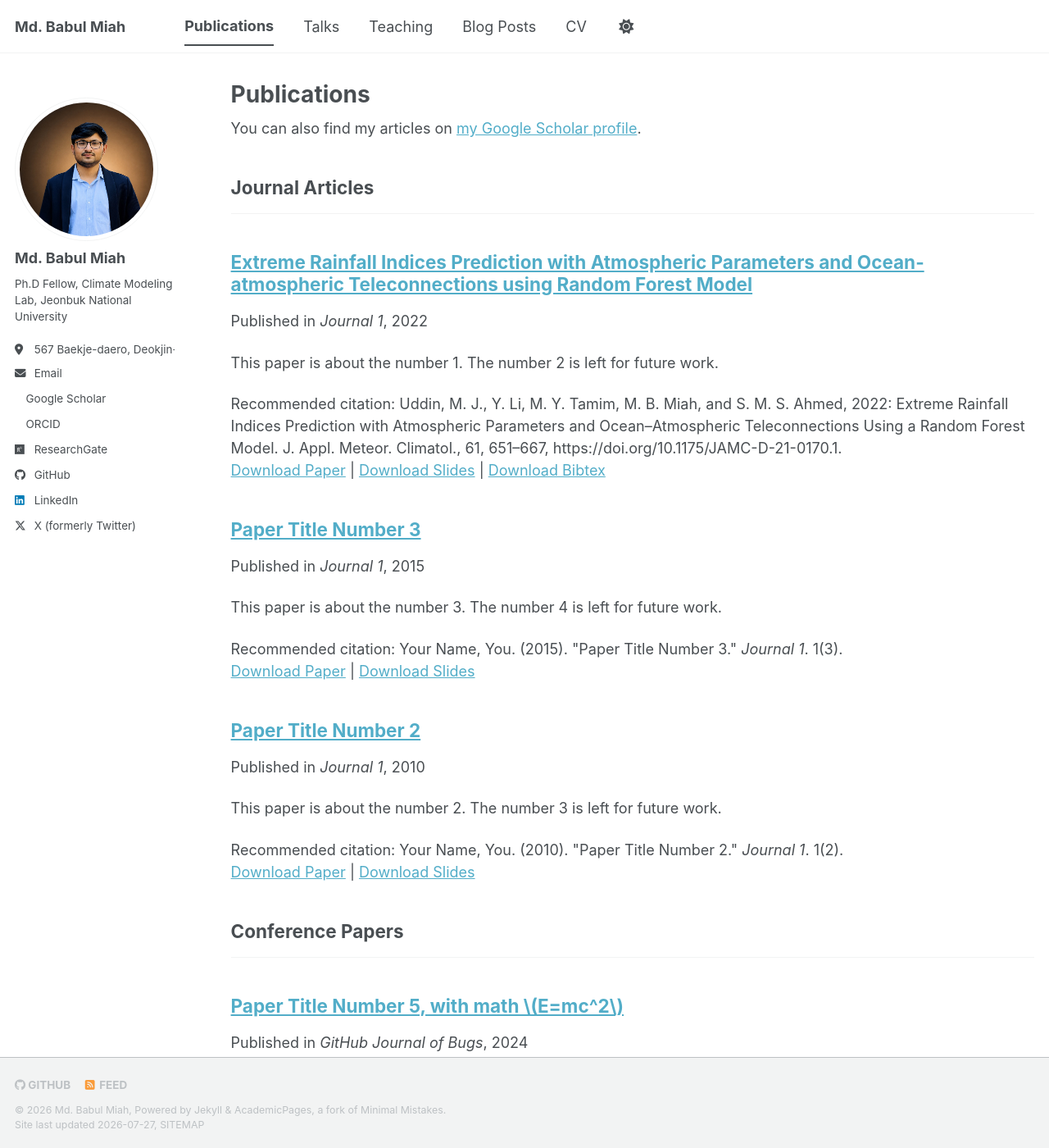
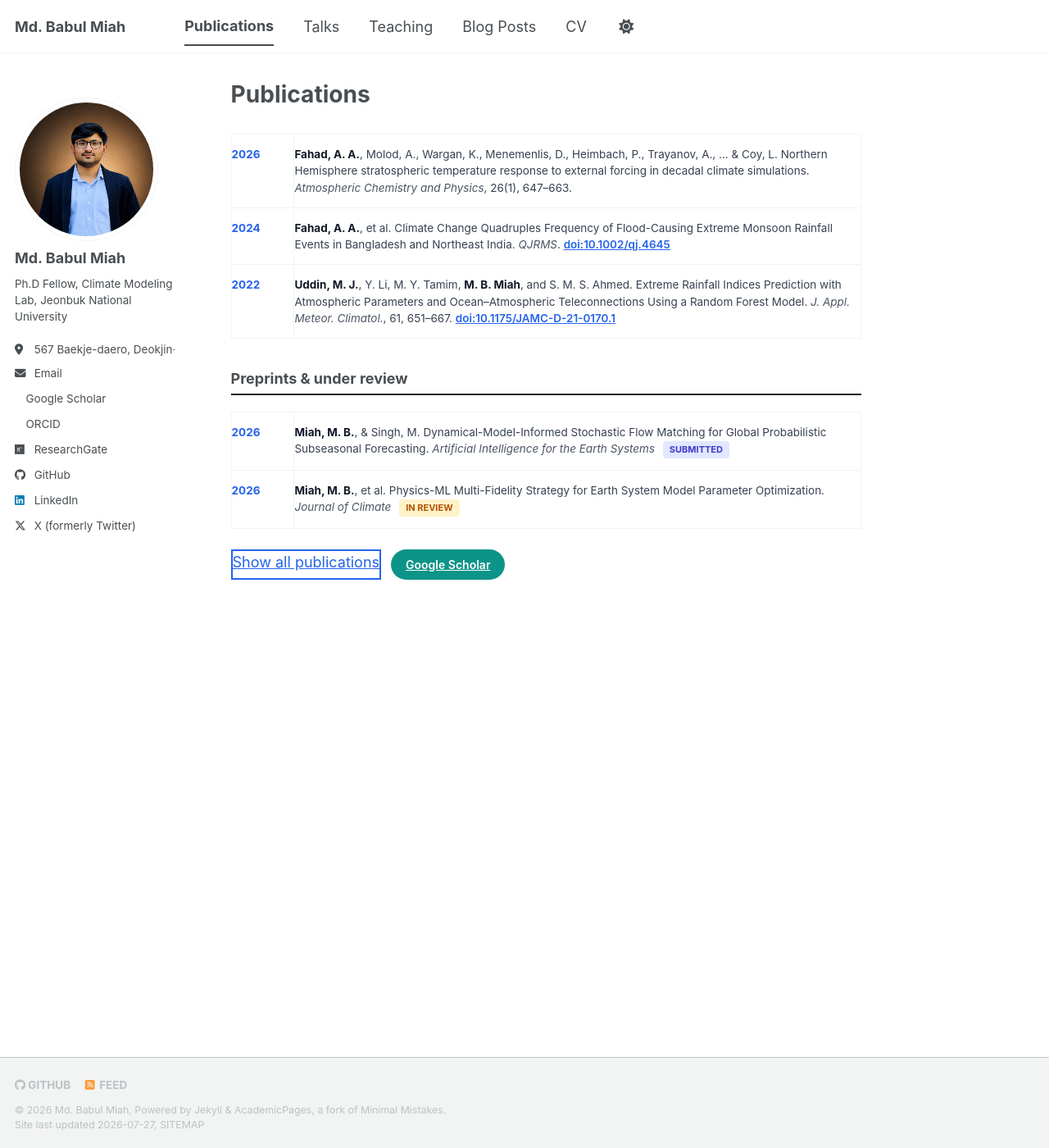
Before and after one commit to mbm-phd/mbm-phd.github.io, a Jekyll site: the page built from _pages/publications.html, in a window 1280 px wide and 1400 px high. Shown: the whole window at 82% size. Built offline with Jekyll 4.4.1, drawn with Linux system fonts in a browser that asks for light colours; a style sheet for code colours, icons or effects is not loaded; some of the changed text lies outside the part shown.

Commit message:
Update publications.html

```diff
--- a/_pages/publications.html
+++ b/_pages/publications.html
@@ -1,33 +1,134 @@
 ---
-layout: archive
+layout: single
 title: "Publications"
 permalink: /publications/
 author_profile: true
 ---
 
-{% if site.author.googlescholar %}
-  <div class="wordwrap">You can also find my articles on <a href="{{site.author.googlescholar}}">my Google Scholar profile</a>.</div>
-{% endif %}
+<style>
+  .pub-table {
+    width: 100%;
+    border-collapse: collapse;
+    margin-top: 20px;
+    font-family: inherit;
+  }
+  .pub-row {
+    border-bottom: 1px solid #e5e7eb;
+  }
+  .pub-year {
+    width: 10%;
+    vertical-align: top;
+    padding: 14px 10px 14px 0;
+    font-weight: 700;
+    color: #2563eb;
+  }
+  .pub-details {
+    width: 90%;
+    vertical-align: top;
+    padding: 14px 0;
+    line-height: 1.5;
+    color: #374151;
+  }
+  .pub-details strong {
+    color: #111827;
+  }
+  .pub-title {
+    color: #1f2937;
+  }
+  .pub-journal {
+    font-style: italic;
+    color: #4b5563;
+  }
+  .doi-link {
+    color: #2563eb;
+    font-weight: 600;
+    text-decoration: none;
+  }
+  .doi-link:hover {
+    text-decoration: underline;
+  }
+  .badge {
+    display: inline-block;
+    padding: 2px 8px;
+    font-size: 11px;
+    font-weight: 700;
+    border-radius: 4px;
+    text-transform: uppercase;
+    margin-left: 6px;
+  }
+  .badge-submitted { background-color: #e0e7ff; color: #4338ca; }
+  .badge-review { background-color: #fef3c7; color: #b45309; }
+  .badge-preprint { background-color: #f3e8ff; color: #6b21a8; }
 
-{% include base_path %}
+  .btn-container {
+    margin-top: 25px;
+    display: flex;
+    gap: 12px;
+  }
+  .pub-btn {
+    padding: 8px 18px;
+    border-radius: 20px;
+    font-size: 14px;
+    font-weight: 600;
+    text-decoration: none;
+    display: inline-block;
+  }
+  .btn-outline {
+    border: 2px solid #2563eb;
+    color: #2563eb;
+  }
+  .btn-solid {
+    background-color: #0d9488;
+    color: white;
+  }
+  .section-heading {
+    margin-top: 35px;
+    font-size: 18px;
+    font-weight: 700;
+    border-bottom: 2px solid #111827;
+    padding-bottom: 5px;
+  }
+</style>
 
-<!-- New style rendering if publication categories are defined -->
-{% if site.publication_category %}
-  {% for category in site.publication_category  %}
-    {% assign title_shown = false %}
-    {% for post in site.publications reversed %}
-      {% if post.category != category[0] %}
-        {% continue %}
-      {% endif %}
-      {% unless title_shown %}
-        <h2>{{ category[1].title }}</h2><hr />
-        {% assign title_shown = true %}
-      {% endunless %}
-      {% include archive-single.html %}
-    {% endfor %}
-  {% endfor %}
-{% else %}
-  {% for post in site.publications reversed %}
-    {% include archive-single.html %}
-  {% endfor %}
-{% endif %}
+<table class="pub-table">
+  <tr class="pub-row">
+    <td class="pub-year">2026</td>
+    <td class="pub-details">
+      <strong>Fahad, A. A.</strong>, Molod, A., Wargan, K., Menemenlis, D., Heimbach, P., Trayanov, A., ... & Coy, L. Northern Hemisphere stratospheric temperature response to external forcing in decadal climate simulations. <span class="pub-journal">Atmospheric Chemistry and Physics</span>, 26(1), 647–663.
+    </td>
+  </tr>
+  <tr class="pub-row">
+    <td class="pub-year">2024</td>
+    <td class="pub-details">
+      <strong>Fahad, A. A.</strong>, et al. Climate Change Quadruples Frequency of Flood-Causing Extreme Monsoon Rainfall Events in Bangladesh and Northeast India. <span class="pub-journal">QJRMS</span>. <a href="https://doi.org/10.1002/qj.4645" class="doi-link" target="_blank">doi:10.1002/qj.4645</a>
+    </td>
+  </tr>
+  <tr class="pub-row">
+    <td class="pub-year">2022</td>
+    <td class="pub-details">
+      <strong>Uddin, M. J.</strong>, Y. Li, M. Y. Tamim, <strong>M. B. Miah</strong>, and S. M. S. Ahmed. Extreme Rainfall Indices Prediction with Atmospheric Parameters and Ocean–Atmospheric Teleconnections Using a Random Forest Model. <span class="pub-journal">J. Appl. Meteor. Climatol.</span>, 61, 651–667. <a href="https://doi.org/10.1175/JAMC-D-21-0170.1" class="doi-link" target="_blank">doi:10.1175/JAMC-D-21-0170.1</a>
+    </td>
+  </tr>
+</table>
+
+<div class="section-heading">Preprints & under review</div>
+
+<table class="pub-table">
+  <tr class="pub-row">
+    <td class="pub-year">2026</td>
+    <td class="pub-details">
+      <strong>Miah, M. B.</strong>, & Singh, M. Dynamical-Model-Informed Stochastic Flow Matching for Global Probabilistic Subseasonal Forecasting. <span class="pub-journal">Artificial Intelligence for the Earth Systems</span> <span class="badge badge-submitted">Submitted</span>
+    </td>
+  </tr>
+  <tr class="pub-row">
+    <td class="pub-year">2026</td>
+    <td class="pub-details">
+      <strong>Miah, M. B.</strong>, et al. Physics-ML Multi-Fidelity Strategy for Earth System Model Parameter Optimization. <span class="pub-journal">Journal of Climate</span> <span class="badge badge-review">In Review</span>
+    </td>
+  </tr>
+</table>
+
+<div class="btn-container">
+  <a href="#" class="pub-pub-btn btn-outline">Show all publications</a>
+  <a href="https://scholar.google.com" class="pub-btn btn-solid" target="_blank">Google Scholar</a>
+</div>
```
